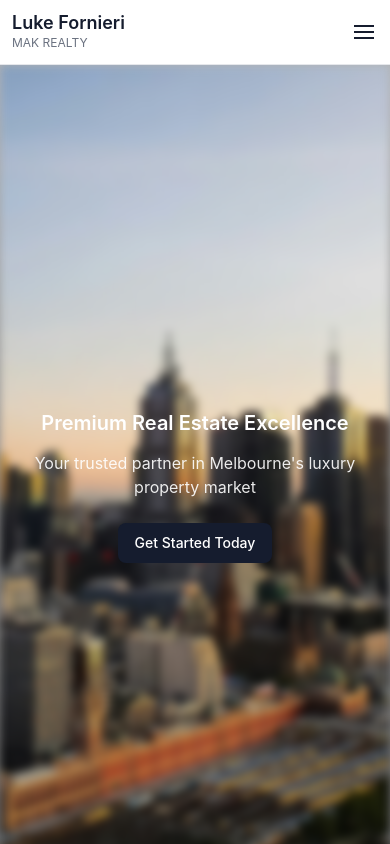
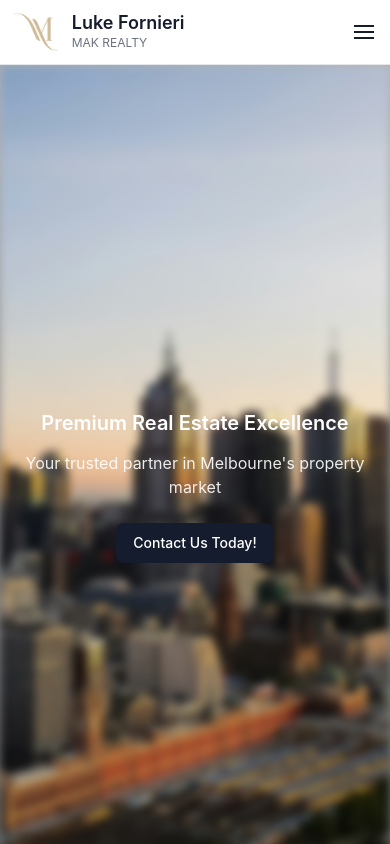
Before and after one commit to Imhermes1/LukeRealEstateSite, a Next.js app: page / in a window 390 px wide. Shown: the top 844 px of the page. Built offline with nearby package versions, Linux system fonts and the light colour scheme; no server answers.

Commit message:
Apply MAK REALTY brand guidelines: Add logo to header and footer, update color palette to official navy/beige, fix footer styling, add Arial Nova fonts to headings

```diff
--- a/app/components/About.tsx
+++ b/app/components/About.tsx
@@ -7,9 +7,9 @@ export default function About() {
         <div className="about-content">
           <div className="about-text">
             <h2 className="section-title">About Luke Fornieri</h2>
-            <p>Luke Fornieri is a Licensed Estate Agent and Sales Partner at MAK Realty, specialising in Melbourne's Eastern and South Eastern suburbs premium property market. Luke has successfully closed over 40 property transactions valued at nearly $100 million. Known for his tailored approach, strong negotiation skills, and clear communication, Luke consistently delivers outstanding results.</p>
+            <p>Luke Fornieri is a Licensed Estate Agent & Sales Partner at MAK Realty. Specialising in Melbourne's Eastern and South Eastern suburbs Premium property market. Luke has successfully closed over 50 property transactions valued at nearly $100 million. Known for his tailored approach, strong negotiation skills, and clear communication, Luke consistently delivers outstanding results.</p>
             <p>Luke's innovative marketing strategies and ability to think outside the box ensure maximum exposure and excellent outcomes for his clients. His commitment to excellence helps clients achieve their property goals with confidence.</p>
-            <p>Luke prioritises clear and consistent vendor communication, ensuring clients are well-informed and confident throughout the process. As a proud member of MAK REALTY, I combine local expertise with cutting-edge marketing strategies to deliver results that exceed expectations.</p>
+            <p>Luke prioritises clear and consistent vendor communication, ensuring clients are well-informed and confident throughout the process. As a proud member of MAK REALTY, "I combine local expertise with cutting-edge marketing strategies to deliver results that exceed expectations."</p>
           </div>
           <div className="about-image">
             <Image
--- a/app/components/Footer.tsx
+++ b/app/components/Footer.tsx
@@ -2,62 +2,64 @@ import Link from 'next/link';
 
 export default function Footer() {
   return (
-    <footer className="bg-dark text-white py-12">
-      <div className="container mx-auto px-4">
-        <div className="grid grid-cols-1 md:grid-cols-4 gap-8">
-          <div className="col-span-1 md:col-span-2">
-            <h3 className="text-xl font-semibold mb-4">Luke Fornieri Real Estate</h3>
-            <p className="text-gray-300 mb-4">
-              Your trusted partner in Melbourne's luxury real estate market.
-              Specializing in premium properties and exceptional service.
-            </p>
-            <div className="flex space-x-4">
-              <a href="https://instagram.com/lukefornieri" target="_blank" rel="noopener noreferrer" className="text-gray-300 hover:text-white transition-colors">
+    <footer className="footer">
+      <div className="container">
+        <div className="footer-content">
+          <div className="footer-brand">
+            <img
+              src="/images/PNG-03 (1) Background Removed.png"
+              alt="MAK REALTY Logo"
+              className="footer-logo"
+            />
+            <div className="footer-brand-text">
+              <h3>Luke Fornieri</h3>
+              <p>Your trusted partner in Melbourne's luxury real estate market. Specializing in premium properties and exceptional service.</p>
+            </div>
+          </div>
+
+          <div className="footer-links">
+            <h4>Services</h4>
+            <ul>
+              <li><a href="#services">Luxury Sales</a></li>
+              <li><a href="#services">Property Management</a></li>
+              <li><a href="#services">Investment Advisory</a></li>
+              <li><a href="#services">Market Analysis</a></li>
+            </ul>
+          </div>
+
+          <div className="footer-links">
+            <h4>Contact</h4>
+            <ul>
+              <li>📧 info@lukefornieri.com</li>
+              <li>📞 +61 3 1234 5678</li>
+              <li>📍 Melbourne, VIC</li>
+            </ul>
+          </div>
+
+          <div className="footer-social">
+            <h4>Follow Us</h4>
+            <div className="social-links">
+              <a href="https://instagram.com/lukefornieri" target="_blank" rel="noopener noreferrer">
                 <span className="sr-only">Instagram</span>
                 📷
               </a>
-              <a href="https://youtube.com/@lukefornieri" target="_blank" rel="noopener noreferrer" className="text-gray-300 hover:text-white transition-colors">
+              <a href="https://youtube.com/@lukefornieri" target="_blank" rel="noopener noreferrer">
                 <span className="sr-only">YouTube</span>
                 ▶️
               </a>
-              <a href="https://medium.com/@lukeforn" target="_blank" rel="noopener noreferrer" className="text-gray-300 hover:text-white transition-colors">
+              <a href="https://medium.com/@lukeforn" target="_blank" rel="noopener noreferrer">
                 <span className="sr-only">Medium</span>
                 📝
               </a>
             </div>
           </div>
-
-          <div>
-            <h4 className="text-lg font-semibold mb-4">Services</h4>
-            <ul className="space-y-2 text-gray-300">
-              <li><a href="#services" className="hover:text-white transition-colors">Luxury Sales</a></li>
-              <li><a href="#services" className="hover:text-white transition-colors">Property Management</a></li>
-              <li><a href="#services" className="hover:text-white transition-colors">Investment Advisory</a></li>
-              <li><a href="#services" className="hover:text-white transition-colors">Market Analysis</a></li>
-            </ul>
-          </div>
-
-          <div>
-            <h4 className="text-lg font-semibold mb-4">Contact</h4>
-            <ul className="space-y-2 text-gray-300">
-              <li>📧 info@lukefornieri.com</li>
-              <li>📞 +61 3 1234 5678</li>
-              <li>📍 Melbourne, VIC</li>
-            </ul>
-          </div>
         </div>
 
-        <div className="border-t border-gray-700 mt-8 pt-8 flex flex-col md:flex-row justify-between items-center">
-          <p className="text-gray-400 text-sm">
-            © 2024 Luke Fornieri Real Estate. All rights reserved.
-          </p>
-          <div className="flex space-x-6 mt-4 md:mt-0">
-            <Link href="/privacy" className="text-gray-400 hover:text-white text-sm transition-colors">
-              Privacy Policy
-            </Link>
-            <a href="#contact" className="text-gray-400 hover:text-white text-sm transition-colors">
-              Terms of Service
-            </a>
+        <div className="footer-bottom">
+          <p>© 2024 Luke Fornieri Real Estate. All rights reserved.</p>
+          <div className="footer-legal">
+            <Link href="/privacy">Privacy Policy</Link>
+            <a href="#contact">Terms of Service</a>
           </div>
         </div>
       </div>
--- a/app/components/Header.tsx
+++ b/app/components/Header.tsx
@@ -17,8 +17,15 @@ export default function Header() {
     <header className="sticky-header" role="banner">
       <nav className="nav-container" aria-label="Main navigation">
         <div className="nav-brand">
-          <h1 className="brand-title">Luke Fornieri</h1>
-          <span className="brand-subtitle">MAK REALTY</span>
+          <img
+            src="/images/PNG-03 (1) Background Removed.png"
+            alt="MAK REALTY Logo"
+            className="brand-logo"
+          />
+          <div className="brand-text">
+            <h1 className="brand-title">Luke Fornieri</h1>
+            <span className="brand-subtitle">MAK REALTY</span>
+          </div>
         </div>
         <ul className={`nav-menu ${isMenuOpen ? 'nav-menu--open' : ''}`} role="menubar">
           <li role="none"><a href="#hero" role="menuitem" onClick={closeMenu}>Home</a></li>
--- a/app/components/Hero.tsx
+++ b/app/components/Hero.tsx
@@ -19,8 +19,8 @@ export default function Hero() {
       </div>
       <div className="hero-content">
         <h1 className="hero-title">Premium Real Estate Excellence</h1>
-        <p className="hero-subtitle">Your trusted partner in Melbourne's luxury property market</p>
-        <a href="#contact" className="btn btn-primary">Get Started Today</a>
+        <p className="hero-subtitle">Your trusted partner in Melbourne's property market</p>
+        <a href="#contact" className="btn btn-primary">Contact Us Today!</a>
       </div>
     </section>
   );
--- a/app/components/Services.tsx
+++ b/app/components/Services.tsx
@@ -5,12 +5,12 @@ export default function Services() {
         <h2 className="section-title">Our Services</h2>
         <div className="services-grid">
           <div className="service-card">
-            <h3 className="service-title">Luxury Sales</h3>
-            <p className="service-description">Specialised in high-end residential properties with personalised marketing strategies.</p>
+            <h3 className="service-title">Property Sales</h3>
+            <p className="service-description">Specialised in Premium & High End residential properties with personalised marketing strategies. We can sell it all</p>
           </div>
           <div className="service-card">
-            <h3 className="service-title">Investment Advisory</h3>
-            <p className="service-description">Expert guidance on property investments with market analysis and portfolio optimisation.</p>
+          <h3 className="service-title">Investment & Buyer Advisory</h3>
+          <p className="service-description">Strategic guidance for investors and buyers, including market analysis, portfolio planning, and access to exclusive off-market opportunities.</p>
           </div>
           <div className="service-card">
             <h3 className="service-title">Property Management</h3>
@@ -19,8 +19,8 @@ export default function Services() {
         </div>
 
         <div className="services-video-section">
-          <h3 className="video-title">Auction Success in Mordialloc</h3>
-          <p className="video-description">Watch Luke Fornieri and MAK Realty achieve outstanding results at this Mordialloc auction, selling $150,000 above reserve.</p>
+          <h3 className="video-title">Auction Campaigns</h3>
+          <p className="video-description">Tailored auction campaigns designed to maximise competition and deliver premium results.</p>
           <div className="video-container">
             <iframe
               src="https://www.youtube.com/embed/z6rLeOVZcpU?autoplay=1&mute=1"
@@ -32,9 +32,8 @@ export default function Services() {
             ></iframe>
           </div>
           <div className="video-subtitle">
-            <p><strong>MAK Realty Auction Campaign, Lead Agent:Luke Fornieri</strong></p>
-            <p>Auctioneer: Claude Makdesi on 1/4 Chute Street Mordialloc</p>
-            <p>Selling $150,000 Above the Vendors Reserve price</p>
+            <p><strong>MAK Realty Auction Campaign. Lead Agent: Luke Fornieri Auctioneer: Claude Makdesi</strong></p>
+            <p>Address: 1/4 Chute Street Mordialloc. Selling $150,000 Above the Vendors Reserve price</p>
           </div>
         </div>
       </div>
--- a/app/globals.css
+++ b/app/globals.css
@@ -36,7 +36,7 @@
   --color-info-rgb: 59, 130, 246;
 
   /* Typography */
-  --font-family-base: "FKGroteskNeue", "Geist", "Inter", -apple-system,
+  --font-family-base: "Arial Nova", "FKGroteskNeue", "Geist", "Inter", -apple-system,
     BlinkMacSystemFont, "Segoe UI", Roboto, sans-serif;
   --font-family-mono: "Berkeley Mono", ui-monospace, SFMono-Regular, Menlo,
     Monaco, Consolas, monospace;
@@ -255,6 +255,7 @@ body {
 }
 
 h1, h2, h3, h4, h5, h6 {
+  font-family: "Arial Nova", var(--font-family-base);
   font-weight: var(--font-weight-bold);
   line-height: var(--line-height-tight);
   margin-bottom: var(--space-8);
@@ -388,16 +389,31 @@ a:focus-visible {
 
 .nav-brand {
   display: flex;
+  align-items: center;
+  gap: var(--space-12);
+}
+
+.brand-logo {
+  height: 40px;
+  width: auto;
+  object-fit: contain;
+}
+
+.brand-text {
+  display: flex;
   flex-direction: column;
+  align-items: flex-start;
 }
 
 .brand-title {
+  font-family: "Arial Nova", var(--font-family-base);
   font-size: var(--font-size-xl);
   font-weight: var(--font-weight-bold);
   margin: 0;
 }
 
 .brand-subtitle {
+  font-family: "Arial Nova", var(--font-family-base);
   font-size: var(--font-size-sm);
   color: var(--color-text-secondary);
 }
@@ -1280,16 +1296,42 @@ a:focus-visible {
 }
 
 .footer {
-  background-color: var(--color-surface);
-  border-top: 1px solid var(--color-border);
+  background-color: var(--color-primary);
+  color: white;
   padding: var(--space-32) 0 var(--space-16);
 }
 
 .footer-content {
   display: grid;
-  grid-template-columns: repeat(auto-fit, minmax(200px, 1fr));
-  gap: var(--space-24);
+  grid-template-columns: 2fr 1fr 1fr 1fr;
+  gap: var(--space-32);
   margin-bottom: var(--space-24);
+}
+
+.footer-brand {
+  display: flex;
+  align-items: flex-start;
+  gap: var(--space-16);
+}
+
+.footer-logo {
+  height: 50px;
+  width: auto;
+  object-fit: contain;
+  filter: brightness(0) invert(1);
+}
+
+.footer-brand-text h3 {
+  margin: 0 0 var(--space-8) 0;
+  font-size: var(--font-size-xl);
+  font-weight: var(--font-weight-bold);
+  color: white;
+}
+
+.footer-brand-text p {
+  margin: 0;
+  color: var(--color-secondary);
+  line-height: var(--line-height-normal);
 }
 
 .footer-brand h3 {
@@ -1308,33 +1350,85 @@ a:focus-visible {
   gap: var(--space-8);
 }
 
+.footer-links h4 {
+  color: white;
+  font-size: var(--font-size-lg);
+  font-weight: var(--font-weight-semibold);
+  margin: 0 0 var(--space-12) 0;
+}
+
+.footer-links ul {
+  list-style: none;
+  padding: 0;
+  margin: 0;
+}
+
+.footer-links li {
+  margin-bottom: var(--space-6);
+  color: var(--color-secondary);
+}
+
 .footer-links a {
-  color: var(--color-text-secondary);
+  color: var(--color-secondary);
+  text-decoration: none;
+  transition: color var(--duration-fast) var(--ease-standard);
 }
 
 .footer-links a:hover {
-  color: var(--color-primary);
+  color: white;
 }
 
 .footer-social {
   display: flex;
+  flex-direction: column;
+  gap: var(--space-8);
+}
+
+.footer-social h4 {
+  color: white;
+  font-size: var(--font-size-lg);
+  font-weight: var(--font-weight-semibold);
+  margin: 0 0 var(--space-12) 0;
+}
+
+.social-links {
+  display: flex;
   gap: var(--space-16);
 }
 
 .footer-social a {
-  color: var(--color-text-secondary);
+  color: var(--color-secondary);
+  font-size: var(--font-size-xl);
+  transition: color var(--duration-fast) var(--ease-standard);
 }
 
 .footer-social a:hover {
-  color: var(--color-primary);
+  color: white;
 }
 
 .footer-bottom {
-  text-align: center;
+  display: flex;
+  justify-content: space-between;
+  align-items: center;
   padding-top: var(--space-16);
-  border-top: 1px solid var(--color-border);
-  color: var(--color-text-secondary);
+  border-top: 1px solid rgba(207, 186, 151, 0.3);
+  color: var(--color-secondary);
   font-size: var(--font-size-sm);
+}
+
+.footer-legal {
+  display: flex;
+  gap: var(--space-16);
+}
+
+.footer-legal a {
+  color: var(--color-secondary);
+  text-decoration: none;
+  transition: color var(--duration-fast) var(--ease-standard);
+}
+
+.footer-legal a:hover {
+  color: white;
 }
 
 /* Mobile responsive styles */
@@ -1394,6 +1488,18 @@ a:focus-visible {
 
   .footer-content {
     grid-template-columns: 1fr;
+    gap: var(--space-24);
+  }
+
+  .footer-brand {
+    flex-direction: column;
+    align-items: center;
+    text-align: center;
+  }
+
+  .footer-bottom {
+    flex-direction: column;
+    gap: var(--space-12);
     text-align: center;
   }
 
```
Also changed, not shown: public/images/MakRealty_Transparent.png (added), public/images/PNG-03 (1) Background Removed.png (added).
